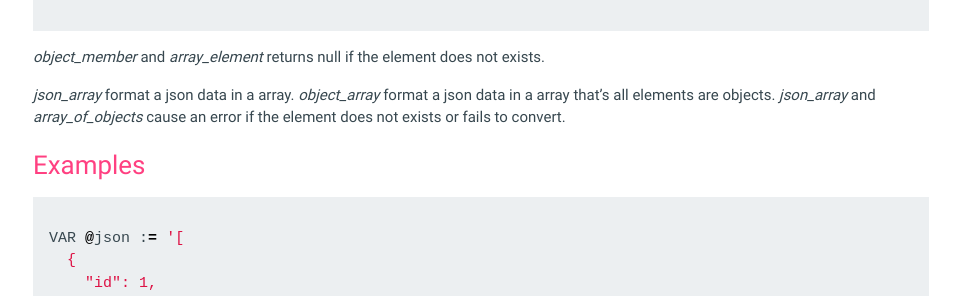
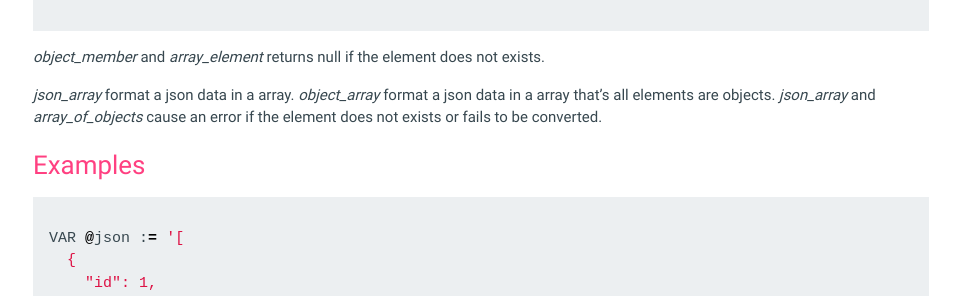
Before and after one commit to mithrandie/csvq, a Jekyll site: the page built from docs/_posts/2006-01-02-json.md, in a window 1280 px wide and 900 px high, scrolled down 1523 px. Shown: the part 152-448 px from the top of the window, without its empty margins (159-1119 px from the left). Built offline with Jekyll 4.4.1, drawn with Linux system fonts in a browser that asks for light colours.

Commit message:
Update docs.

```diff
--- a/docs/_posts/2006-01-02-json.md
+++ b/docs/_posts/2006-01-02-json.md
@@ -71,7 +71,7 @@ _object_member_ and _array_element_ returns null if the element does not exists.
 
 _json_array_ format a json data in a array.
 _object_array_ format a json data in a array that's all elements are objects.
-_json_array_ and _array_of_objects_ cause an error if the element does not exists or fails to convert.
+_json_array_ and _array_of_objects_ cause an error if the element does not exists or fails to be converted.
 
 ### Examples
 
@@ -117,7 +117,7 @@ SELECT * FROM users WHERE id IN JSON_ROW('[].id', @json);
 ## ENCODING
 {: #encoding}
 
-[--format option]({{ '/reference/command.html#options | relative_url }}) and [JSON_OBJECT]({{ '/reference/string-functions.html#json_object' | relative_url }}) function generate a json data from a view.
+[--format option]({{ '/reference/command.html#options' | relative_url }}) and [JSON_OBJECT]({{ '/reference/string-functions.html#json_object' | relative_url }}) function generate a json data from a view.
 
 A record in a view will be converted to an json object.
 Object member names are generated from field names in the view.
```
Also changed, not shown: docs/_posts/2006-01-02-command.md (+1 -1 lines).
